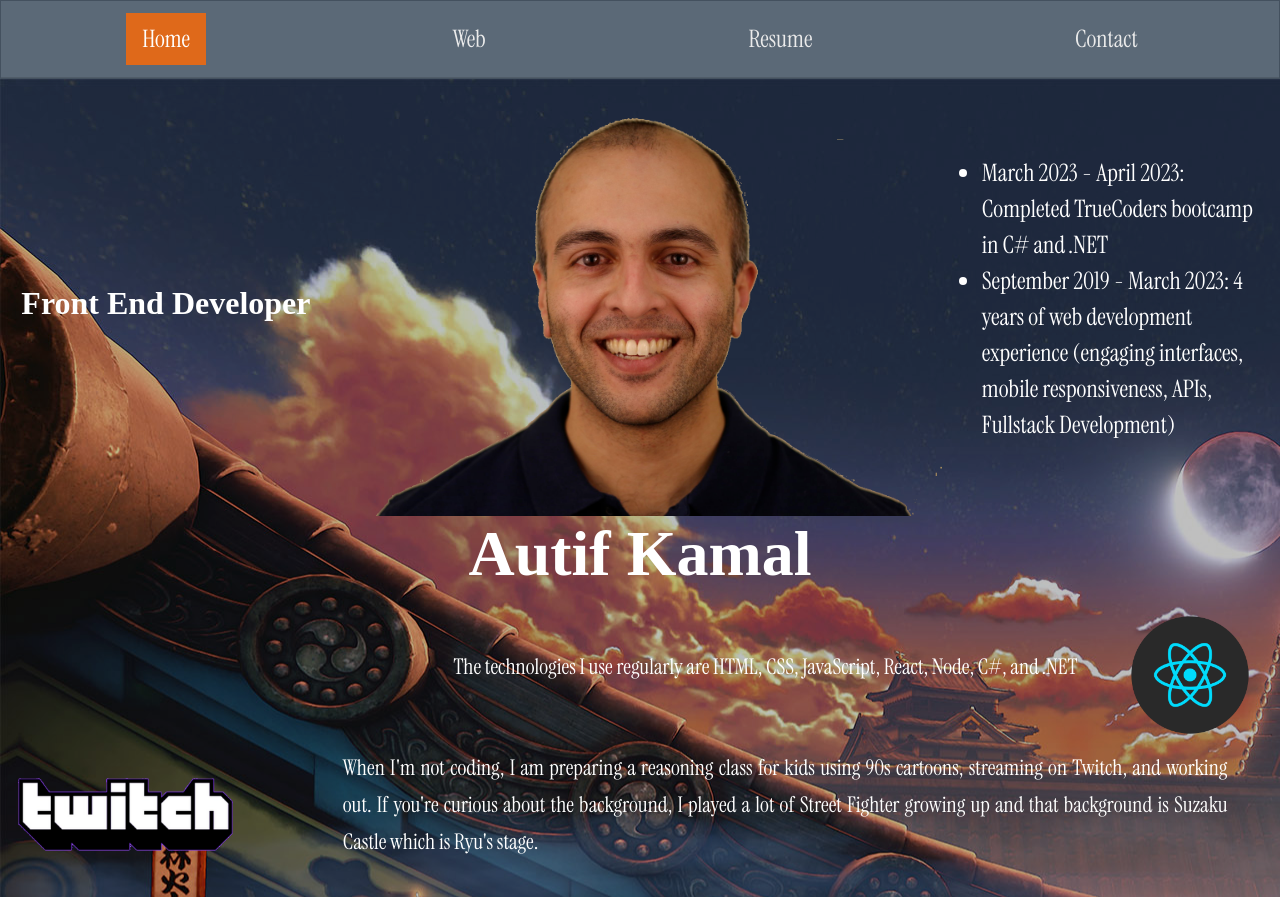
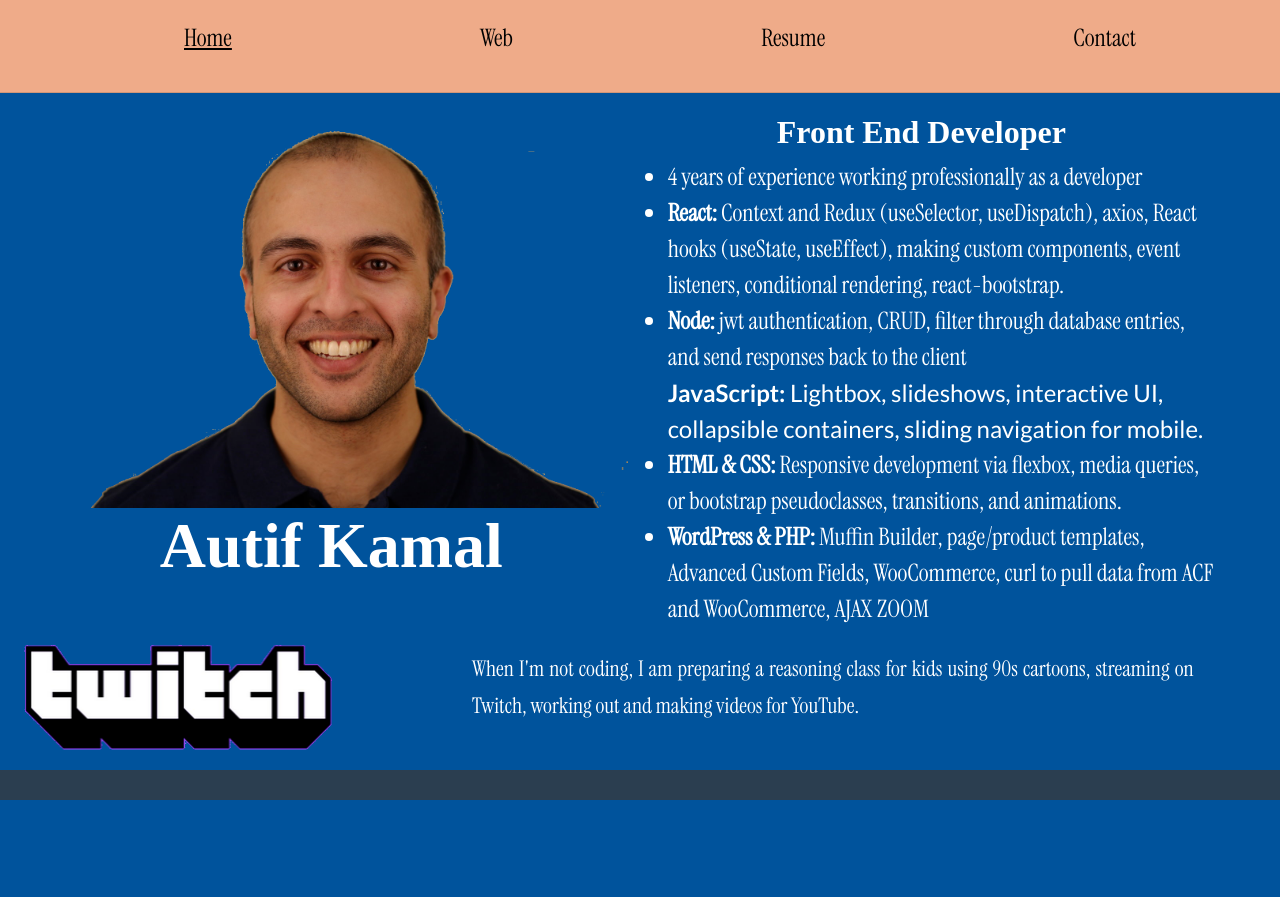
Before and after one commit to kautif/portfolio_v3, a PHP site: page /Web_Projects/ in a window 1280 px wide. After the commit the page ends 800 px from the top, so only its background shows below. Run offline with PHP 8.4, Linux system fonts and the light colour scheme; some libraries are stand-ins or nearby versions; some web fonts are replaced.

Commit message:
changed layout of main and color scheme of portfolio

```diff
--- a/css/newstyles.css
+++ b/css/newstyles.css
@@ -20,12 +20,29 @@ p, li {
 	font-family: InstrumentSerif;
 }
 
+.nav-container {
+	background-color: #EEA47F;
+}
+
+.card-header .nav-link {
+	color: black;
+}
+
+.card-header ul {
+	display: flex;
+	list-style: none;
+}
+
+.card-header ul li:hover {
+	text-decoration: underline black;
+}
+
 .nav-link {
 	font-size: 1.5em;
 }
 
 .active {
-	color: black;
+	text-decoration: underline;
 }
 
 .bio {
@@ -33,7 +50,8 @@ p, li {
 	margin-left: auto;
 	margin-right: auto;
 	width: 100%;
-	background: linear-gradient( rgba(0, 0, 0, 0.25), rgba(0, 0, 0, 0.25) ), url('../img/suzaku_castle.jpg');
+	/* background: linear-gradient( rgba(0, 0, 0, 0.25), rgba(0, 0, 0, 0.25) ), url('../img/suzaku_castle.jpg'); */
+	background-color: #00539C;
 }
 
 .profile-pic {
@@ -131,7 +149,7 @@ a .twitch {
 }
 
 .projects {
-	background: linear-gradient( rgba(0, 0, 0, 0.25), rgba(0, 0, 0, 0.25) ), url('../img/moonlit_wilderness.webp');
+	background: #00539C;
 	background-size: 100% 100%;
 }
 
@@ -200,7 +218,7 @@ a .twitch {
 }
 
 .contact {
-	background-image: url("../img/sf_cubes_bg.jpg");
+	background-color: #00539C;
 	background-size: 100% 100%;
 }
 
@@ -266,7 +284,7 @@ a .twitch {
 	.bio-body-1 img,
 	.bio-body-2 img,
 	.bio-body-3 img {
-		width: 60% !important;
+		/* width: 60% !important; */
 	}
 
 	.bio-body .icare,
@@ -340,9 +358,9 @@ a .twitch {
 		font-size: 1.55em;
 	}
 
-	.bio-body img {
+	/* .bio-body img {
 		width: 31% !important;
-	}
+	} */
 
 	.bio-body .icare,
 	.bio-body .android {
--- a/index.html
+++ b/index.html
@@ -21,9 +21,9 @@
 <html lang="en">
 
 <body>
-    <div class="card text-center">
+    <div class="nav-container text-center">
         <div class="card-header">
-            <ul class="nav nav-pills card-header-pills justify-content-around">
+            <ul class="justify-content-around">
                 <li class="nav-item">
                     <a class="nav-link active bio-link" href="#">Home</a>
                 </li>
@@ -64,30 +64,38 @@
         <img src="img/hamburger.png">
     </span>
 
-    <div class="bio">
-        <div class="bio-body container-fluid text-white">
-            <div class="bio-body-1">
-                <h2 class="bio__title">Front End Developer</h2>
-                <img class="bio__main-image" src="img/autifkamal_trans.png" alt="Autif Kamal" />
-                <ul class="bio__summary">
-                    <li>March 2023 - April 2023: Completed TrueCoders bootcamp in C# and .NET</li>
-                    <li>September 2019 - March 2023: 4 years of web development experience (engaging interfaces, mobile responsiveness, APIs, Fullstack Development)</li>
-                </ul>
+    <div class="bio container-fluid">
+        <div class="bio-body text-white row">
+            <div class="bio-body-1 col-lg-12">
+                <div class="text-center">
+                    <img class="bio__main-image img-fluid w-100" src="img/autifkamal_trans.png" alt="Autif Kamal" />
+                    <h1 class="bio__name">Autif Kamal</h1>
+                </div>
+                <div>
+                    <h2 class="bio__title">Front End Developer</h2>
+                    <ul class="bio__summary">
+                        <li>4 years of experience working professionally as a developer</li>
+                        <li><strong>React:</strong> Context and Redux (useSelector, useDispatch), axios, React hooks (useState, useEffect),
+                            making custom components, event listeners, conditional rendering, react-bootstrap.</li>
+                        <li>
+                            <strong>Node: </strong> jwt authentication, CRUD, filter through database entries, and send responses back to the
+                            client
+                        </li>
+                            <strong>JavaScript:</strong> Lightbox, slideshows, interactive UI, collapsible containers,
+                            sliding navigation for mobile.
+                        </li>
+                        <li><strong>HTML & CSS: </strong> Responsive development via flexbox, media queries, or bootstrap
+                            pseudoclasses, transitions, and animations.</li>
+                        <li><strong>WordPress & PHP: </strong>Muffin Builder, page/product templates, Advanced Custom Fields, WooCommerce,
+                            curl to pull data from ACF and WooCommerce, AJAX ZOOM</li>
+                    </ul>
+                </div>
                 <!-- <img src="img/cptn_web_rev_crop_trans.png" alt="Captain Web" /> -->
-            </div>
-            <div>
-                <h1 class="bio__name">Autif Kamal</h1>
-            </div>
-            <div class="bio-body-2">
-                <!-- <img class="icare" src="img/icare_logo_crop_trans.png" alt="iCare Pharmacy" /> -->
-                <p class="bio-para-2">
-                    The technologies I use regularly are HTML, CSS, JavaScript, React, Node, C#, and .NET
-                </p>
-                <img class="android" src="img/react_icon.png" alt="React" />
             </div>
             <div class="bio-body-3">
                 <a href="https://www.twitch.tv/MinisterGold" target="_blank"><img class="twitch" src="img/twitch_trans.png" alt="Twitch" /></a>
-                <p class="bio-para-3">When I'm not coding, I am preparing a reasoning class for kids using 90s cartoons, streaming on Twitch, and working out. If you're curious about the background, I played a lot of Street Fighter growing up and that background is Suzaku Castle which is Ryu's stage.</p>
+                <p class="bio-para-3">When I'm not coding, I am preparing a reasoning class for kids using 90s cartoons, streaming on Twitch,
+                    working out and making videos for YouTube.</p>
             </div>
         </div>
     </div>
@@ -97,42 +105,22 @@
             <div class="container-fluid">
                 <div class="row justify-content-center">
                     <div class="col-lg-5 project">
-                        <h2 class="text-white">Todo Application</h2>
-                        <img class="mockup" src="img/react_redux_todos.png">
+                        <h2 class="text-white">Meal Planner</h2>
+                        <img class="mockup" src="img/meal_planner_screenshot.png">
                         <div class="">
-                            <a href="https://dashing-lolly-791779.netlify.app/" target="_blank" class="btn-group btn-group-lg" role="group">
+                            <a href="https://incandescent-swan-68d171.netlify.app/" target="_blank" class="btn-group btn-group-lg" role="group">
                                 <button type="button" class="btn btn-primary">Live</button>
                             </a>
-                            <a href="https://github.com/kautif/todos" target="_blank" class="btn-group btn-group-lg" role="group">
+                            <a href="https://github.com/kautif/meal_planner" target="_blank" class="btn-group btn-group-lg" role="group">
                                 <button type="button" class="btn btn-primary">Repo</button>
                             </a>
                         </div>
-                        <p class="text-white">This is a simple React Todo application, but I also used this as an opportunity to play with Redux and TailwindCSS and so far, I'm liking them both.</p>
+                        <p class="text-white">This is a meal planner application made with React. It is a meal planner in a very loose sense. You can calculate your expected daily caloric intake based off your sex, age, height, and weight. You then, can add food to your list and various states are kept track of via Redux. This application doesn't have a backend, so if you refresh the site, you will lose everything. This won't tell you how whether what you're eating is nutritious. It will only tell you whether you're going beyond your daily caloric intake.</p>
                         <div class="icons">
                             <img class="project-icon" src="img/html_icon.png">
                             <img class="project-icon" src="img/css_icon.png">
                             <img class="project-icon-js" src="img/js_icon.png">
                             <img class="project-icon" src="img/react_icon.png">
-                            <img class="project-icon" src="img/tailwind.png">
-                        </div>
-                    </div>
-                    <div class="col-lg-5 project">
-                        <h2 class="text-white">Yu-Gi-Oh Card Search</h2>
-                        <img class="mockup" src="img/mockup_yugioh_card_search.png">
-                        <div class="">
-                            <a href="https://drive.google.com/file/d/15jZDUTpaW_swFENYLPe9Wj0TzDpQ9NQQ/view?usp=drive_link" target="_blank" class="btn-group btn-group-lg" role="group">
-                                <button type="button" class="btn btn-primary">Demo</button>
-                            </a>
-                            <a href="https://github.com/kautif/yugioh_card_search" target="_blank" class="btn-group btn-group-lg" role="group">
-                                <button type="button" class="btn btn-primary">Repo</button>
-                            </a>
-                        </div>
-                        <p class="text-white">Search for Yugioh cards via YGOProdeck API and get going prices for each card according to eBay. Failed search results will return an error message and prompt another search. My Azure membership expired, so I'm afraid you can't play with it. You can only demo it and ask me questions about it</p>
-                        <div class="icons">
-                            <img class="project-icon" src="img/html_icon.png">
-                            <img class="project-icon" src="img/css_icon.png">
-                            <img class="project-icon" src="img/csharp_logo.png">
-                            <img class="project-icon" src="img/NET_Core_Logo.svg">
                         </div>
                     </div>
                     <div class="col-lg-5 project">
@@ -172,6 +160,45 @@
                             <img class="project-icon" src="img/css_icon.png">
                             <img class="project-icon-js" src="img/js_icon.png">
                             <img class="project-icon" src="img/react_icon.png">
+                        </div>
+                    </div>
+                    <div class="col-lg-5 project">
+                        <h2 class="text-white">Todo Application</h2>
+                        <img class="mockup" src="img/react_redux_todos.png">
+                        <div class="">
+                            <a href="https://dashing-lolly-791779.netlify.app/" target="_blank" class="btn-group btn-group-lg" role="group">
+                                <button type="button" class="btn btn-primary">Live</button>
+                            </a>
+                            <a href="https://github.com/kautif/todos" target="_blank" class="btn-group btn-group-lg" role="group">
+                                <button type="button" class="btn btn-primary">Repo</button>
+                            </a>
+                        </div>
+                        <p class="text-white">This is a simple React Todo application, but I also used this as an opportunity to play with Redux and TailwindCSS and so far, I'm liking them both.</p>
+                        <div class="icons">
+                            <img class="project-icon" src="img/html_icon.png">
+                            <img class="project-icon" src="img/css_icon.png">
+                            <img class="project-icon-js" src="img/js_icon.png">
+                            <img class="project-icon" src="img/react_icon.png">
+                            <img class="project-icon" src="img/tailwind.png">
+                        </div>
+                    </div>
+                    <div class="col-lg-5 project">
+                        <h2 class="text-white">Yu-Gi-Oh Card Search</h2>
+                        <img class="mockup" src="img/mockup_yugioh_card_search.png">
+                        <div class="">
+                            <a href="https://drive.google.com/file/d/15jZDUTpaW_swFENYLPe9Wj0TzDpQ9NQQ/view?usp=drive_link" target="_blank" class="btn-group btn-group-lg" role="group">
+                                <button type="button" class="btn btn-primary">Demo</button>
+                            </a>
+                            <a href="https://github.com/kautif/yugioh_card_search" target="_blank" class="btn-group btn-group-lg" role="group">
+                                <button type="button" class="btn btn-primary">Repo</button>
+                            </a>
+                        </div>
+                        <p class="text-white">Search for Yugioh cards via YGOProdeck API and get going prices for each card according to eBay. Failed search results will return an error message and prompt another search. My Azure membership expired, so I'm afraid you can't play with it. You can only demo it and ask me questions about it</p>
+                        <div class="icons">
+                            <img class="project-icon" src="img/html_icon.png">
+                            <img class="project-icon" src="img/css_icon.png">
+                            <img class="project-icon" src="img/csharp_logo.png">
+                            <img class="project-icon" src="img/NET_Core_Logo.svg">
                         </div>
                     </div>
                     <div class="col-lg-5 project">
@@ -295,7 +322,7 @@
                 <i class="fas fa-envelope"></i>
             </a>
         </div>
-        <div class="elfsight-app-7bbfdac4-4519-4124-8ae5-ad4f43a83ee4"></div>
+        <!-- <div class="elfsight-app-7bbfdac4-4519-4124-8ae5-ad4f43a83ee4"></div> -->
     </div>
     <script type="text/javascript" src="js/hammenu.js"></script>
     <script type="text/javascript" src="js/sidenav.js"></script>
```
Also changed, not shown: img/meal_planner_screenshot.png (added), js/hammenu.js (indentation only).
